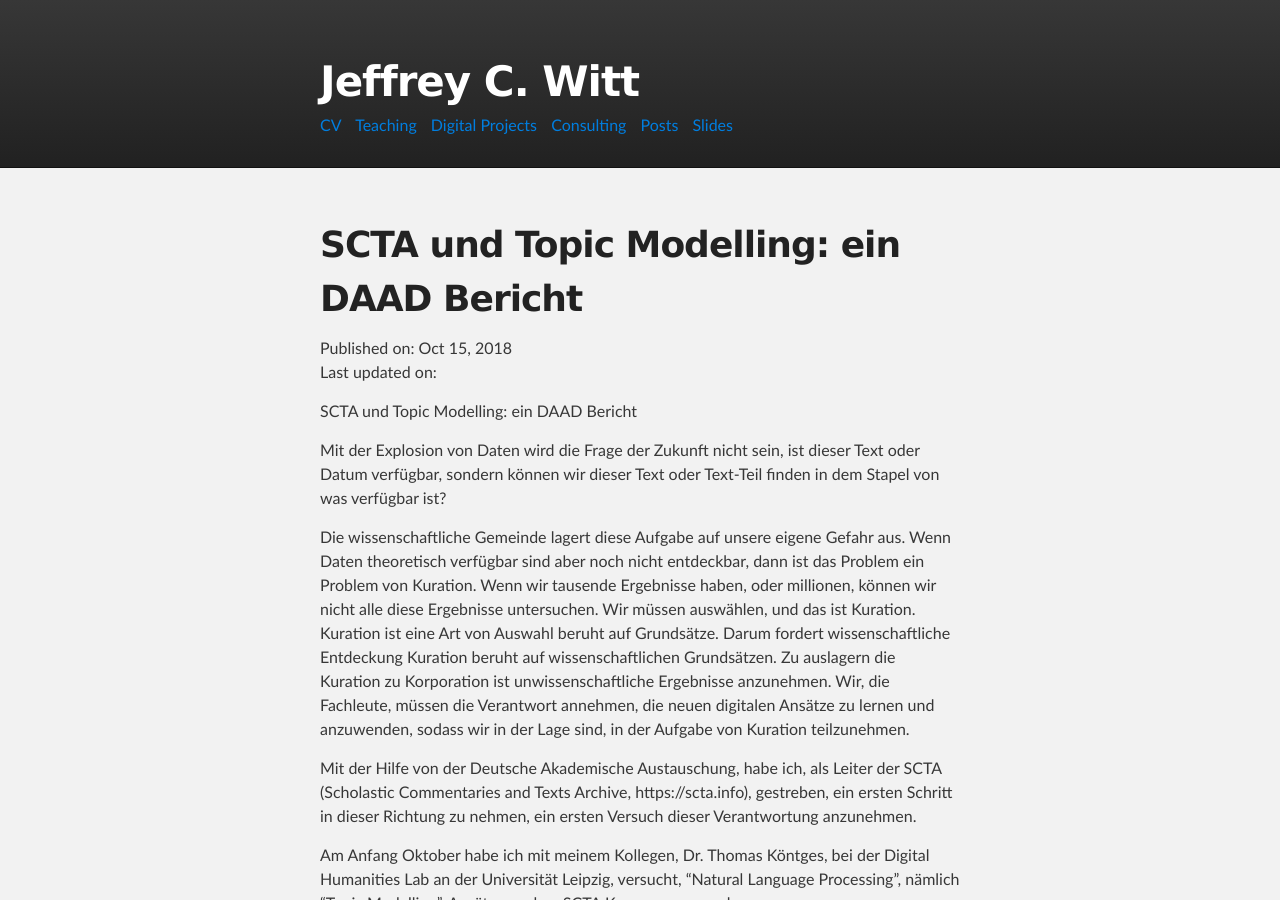
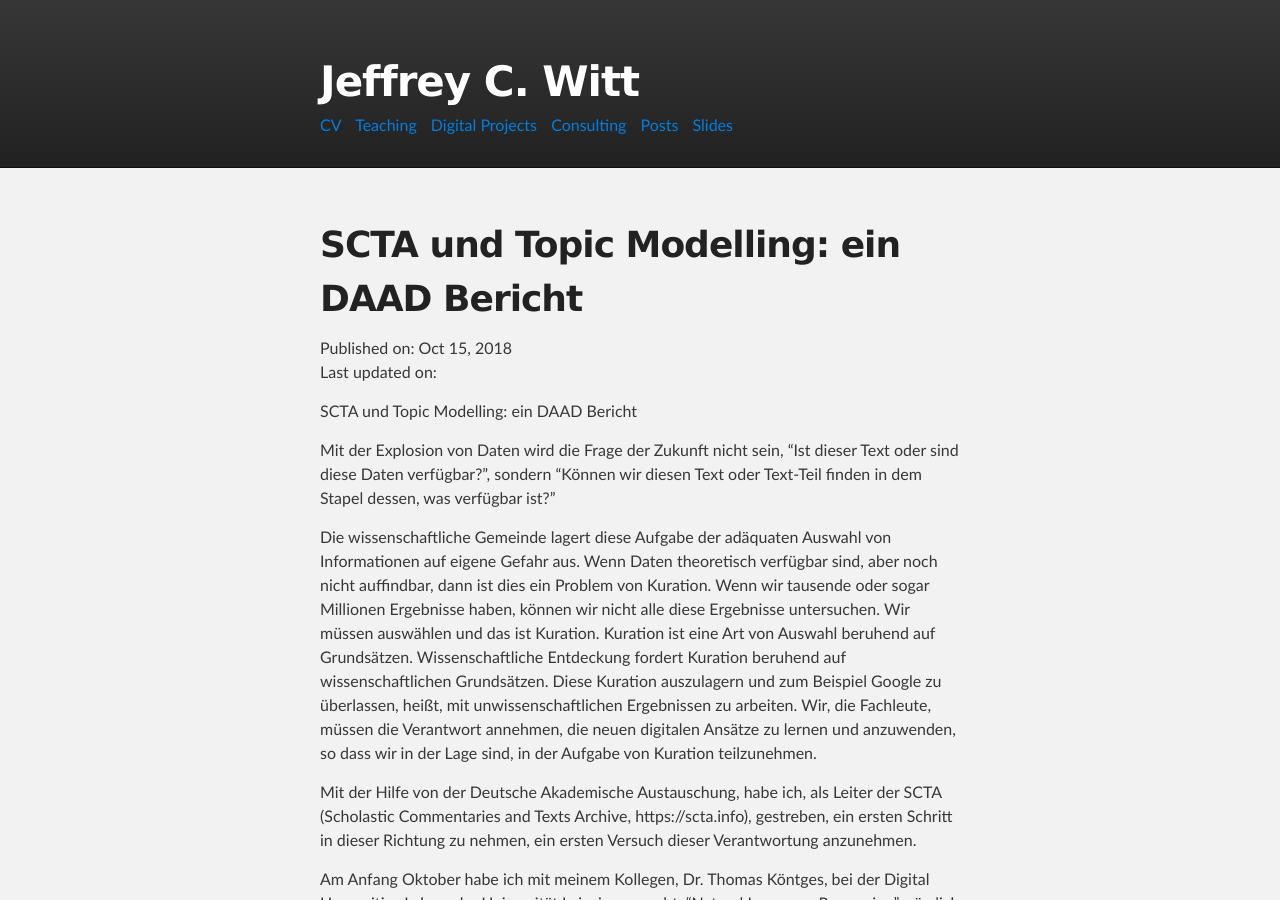
Before and after one commit to jeffreycwitt/jeffreycwitt.github.io, a Jekyll site: the page built from _posts/2019-13-01-SCTA-und-topic-modelling-ein-DAAD-Bericht.md, in a window 1280 px wide and 900 px high. Built offline with Jekyll 4.4.1, drawn with Linux system fonts in a browser that asks for light colours; some of the changed text lies outside the part shown.

Commit message:
more corrections to german in daad report

```diff
--- a/_posts/2019-13-01-SCTA-und-topic-modelling-ein-DAAD-Bericht.md
+++ b/_posts/2019-13-01-SCTA-und-topic-modelling-ein-DAAD-Bericht.md
@@ -9,9 +9,10 @@ tags: scta deutsch
 
 SCTA und Topic Modelling: ein DAAD Bericht
 
-Mit der Explosion von Daten wird die Frage der Zukunft nicht sein, ist dieser Text oder Datum verfügbar, sondern können wir dieser Text oder Text-Teil finden in dem Stapel von was verfügbar ist?
+Mit der Explosion von Daten wird die Frage der Zukunft nicht sein, “Ist dieser Text oder sind diese Daten verfügbar?”, sondern “Können wir diesen Text oder Text-Teil finden in dem Stapel dessen, was verfügbar ist?”
 
-Die wissenschaftliche Gemeinde lagert diese Aufgabe auf unsere eigene Gefahr aus. Wenn Daten theoretisch verfügbar sind aber noch nicht entdeckbar, dann ist das Problem ein Problem von Kuration. Wenn wir tausende Ergebnisse haben, oder millionen, können wir nicht alle diese Ergebnisse untersuchen. Wir müssen auswählen, und das ist Kuration. Kuration ist eine Art von Auswahl beruht auf Grundsätze. Darum fordert wissenschaftliche Entdeckung Kuration beruht auf wissenschaftlichen Grundsätzen. Zu auslagern die Kuration zu Korporation ist unwissenschaftliche Ergebnisse anzunehmen. Wir, die Fachleute, müssen die Verantwort annehmen, die neuen digitalen Ansätze zu lernen und anzuwenden, sodass wir in der Lage sind, in der Aufgabe von Kuration teilzunehmen.
+Die wissenschaftliche Gemeinde lagert diese Aufgabe der adäquaten Auswahl von Informationen auf eigene Gefahr aus. Wenn Daten theoretisch verfügbar sind, aber noch nicht auffindbar, dann ist dies ein Problem von Kuration. Wenn wir tausende oder sogar Millionen Ergebnisse haben, können wir nicht alle diese Ergebnisse untersuchen. Wir müssen auswählen und das ist Kuration. Kuration ist eine Art von Auswahl beruhend auf Grundsätzen. Wissenschaftliche Entdeckung fordert Kuration beruhend auf wissenschaftlichen Grundsätzen. Diese Kuration auszulagern und zum Beispiel Google zu überlassen, heißt, mit unwissenschaftlichen Ergebnissen zu arbeiten. Wir, die Fachleute, müssen die Verantwort annehmen, die neuen digitalen Ansätze zu lernen und anzuwenden, so dass wir in der Lage sind, in der Aufgabe von Kuration teilzunehmen.
+
 
 Mit der Hilfe von der Deutsche Akademische Austauschung, habe ich, als Leiter der SCTA (Scholastic Commentaries and Texts Archive, https://scta.info), gestreben, ein ersten Schritt in dieser Richtung zu nehmen, ein ersten Versuch dieser Verantwortung anzunehmen.
 
@@ -82,4 +83,4 @@ Und abermals, in demselben Bild können wir diese in Beziehung stehende Absätze
 
 ![TopicModellingSearchResults1]({{ site.assets_url }}lbp-recommendations-by-topic.gif)
 
-In die Zukunft, planen wir beiden Ansätze immer enger zusammenzubringen, so dass wir, durch diese Kombination von Eigenschaften und Metadaten, die von den Forschern erzeugt sind, und von Eigenschaften, von dem Computer erzeugt sind, einen kraftvolleren Empfehlungsdienst erschaffen können: ein dienst, der uns erlaubt, die Verbindungen dem ganzen Korpus in eine wissenschaftlich und umfassende Weise hindurch zu sehen.
+In der Zukunft planen wir beide Ansätze immer enger zusammenzubringen, so dass wir durch die Kombination von Eigenschaften, die von den Forschern erzeugt wurden, und jenen, die vom Computer erzeugt wurden, einen effektiven Empfehlungsdienst erschaffen können: einen Dienst, der uns erlaubt, die Verbindungen den ganzen Korpus hindurch in einer wissenschaftlichen und umfassenden Weise zu sehen.
```
